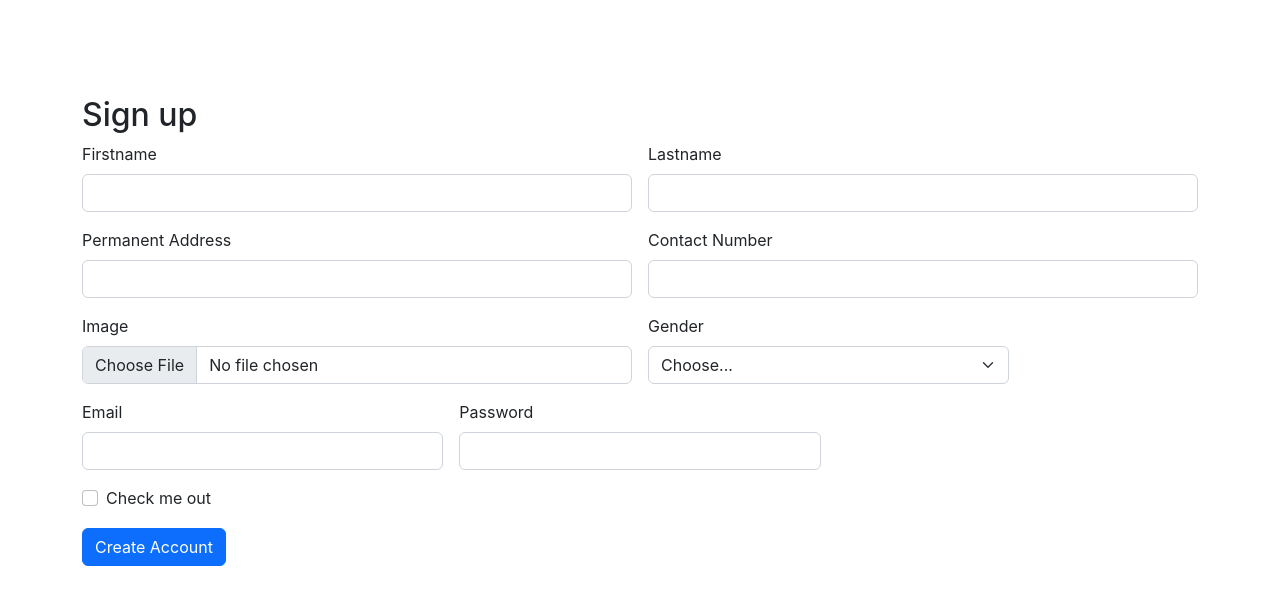
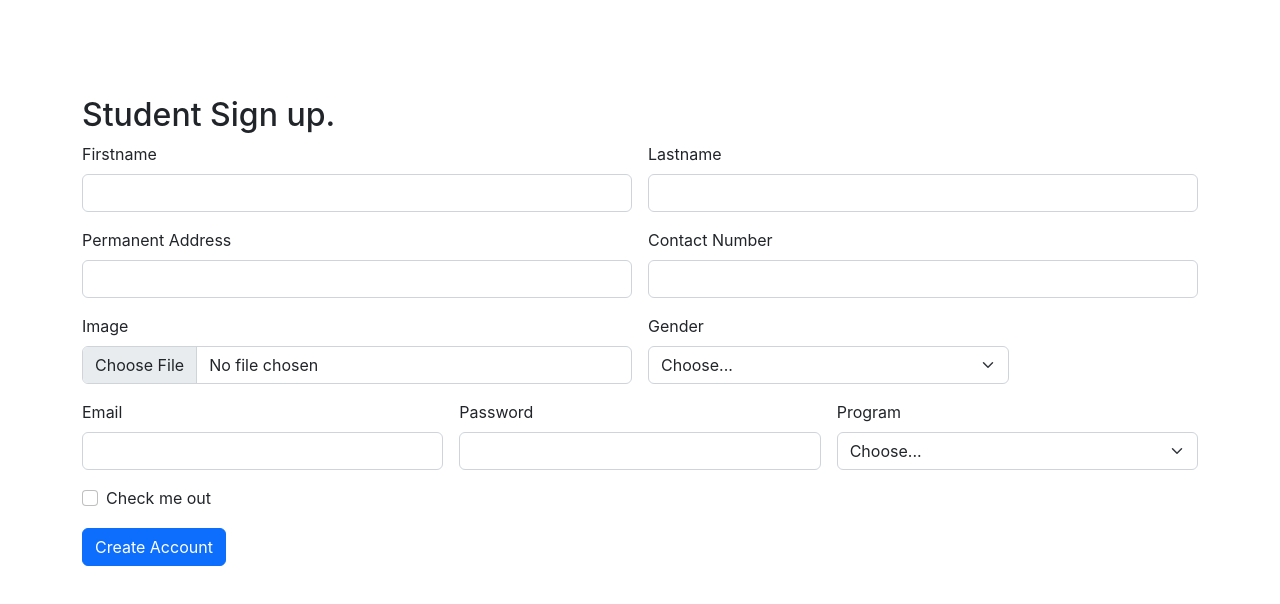
Before and after one commit to KingNelx/Profiling-System-Front-end-, a React (Create React App) app: page /studentReg in a window 1280 px wide. Shown: the top 604 px of the page. Built offline with nearby package versions, Linux system fonts and the light colour scheme.

Commit message:
add some changes to admin and student

```diff
--- a/src/AdminComponents/AdminReg.jsx
+++ b/src/AdminComponents/AdminReg.jsx
@@ -3,7 +3,7 @@ import { Link } from "react-router-dom"
 const AdminReg = () => {
     return (
         <div className="container mt-5 py-5">
-            <h2>Sign up</h2>
+            <h2>Admin Sign up</h2>
             <form class="row g-3">
                 <div class="col-md-6">
                     <label for="inputEmail4" class="form-label">Firstname</label>
--- a/src/StudentComponents/StudentReg.jsx
+++ b/src/StudentComponents/StudentReg.jsx
@@ -3,7 +3,7 @@ import { Link } from "react-router-dom"
 const StudentReg = () => {
     return (
         <div className="container mt-5 py-5">
-            <h2>Sign up</h2>
+            <h2>Student Sign up. </h2>
             <form class="row g-3">
                 <div class="col-md-6">
                     <label for="inputEmail4" class="form-label">Firstname</label>
@@ -41,6 +41,15 @@ const StudentReg = () => {
                     <label for="inputZip" class="form-label">Password</label>
                     <input type="password" class="form-control" id="inputZip" />
                 </div>
+                <div class="col-md-4">
+                    <label for="inputState" class="form-label">Program</label>
+                    <select id="inputState" class="form-select">
+                        <option selected>Choose...</option>
+                        <option>BSIS</option>
+                        <option>BSIT</option>
+                        <option>BSCS</option>
+                    </select>
+                </div>
                 <div class="col-12">
                     <div class="form-check">
                         <input class="form-check-input" type="checkbox" id="gridCheck" />
```
